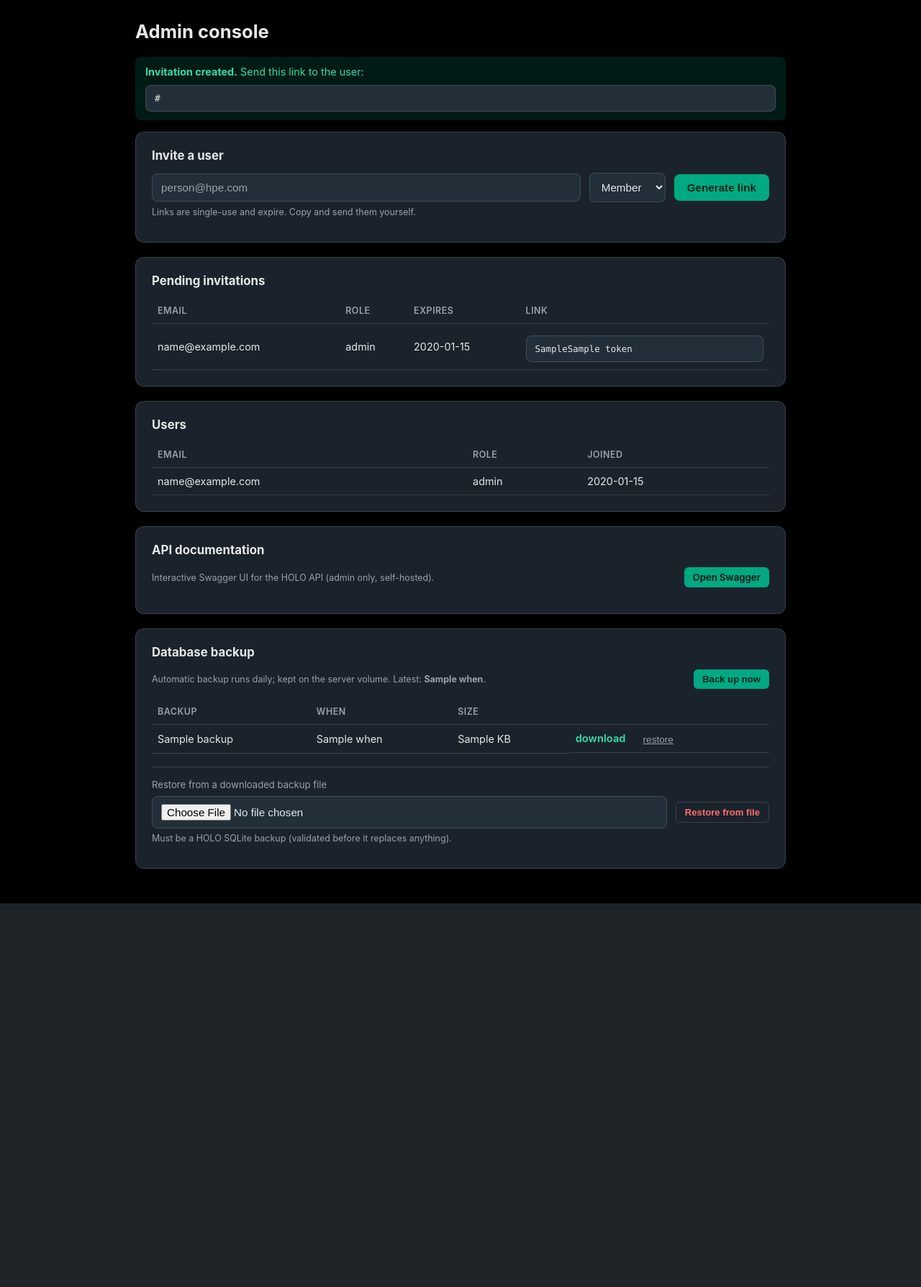
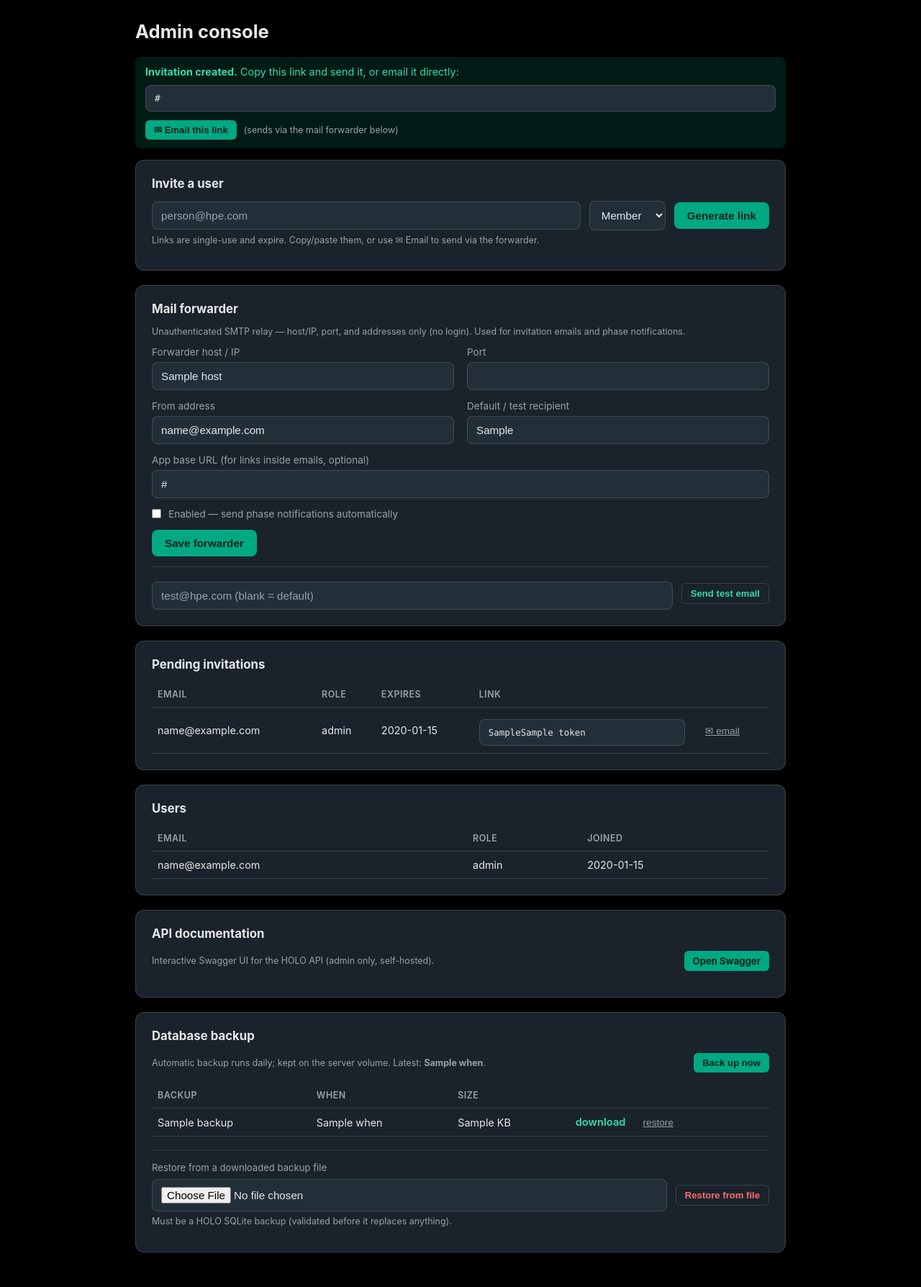
Before and after one commit to xod442/holo, a FastAPI app: template app/templates/admin_home.html in a window 1280 px wide. Shown: the part 71-1859 px from the top of the page at 72% size. Before the commit the page ends 1326 px from the top, so only its background shows below. Run offline with FastAPI, Linux system fonts and the light colour scheme; the template is opened without the code that fills it: most values are stand-ins (such as "Sample title", 1, 10 or a date in 2020).

Commit message:
feat: SMTP forwarder on admin console + email invitation links
- Mail forwarder config (host/port/from/default-to/enabled + send-test) now
  lives on the admin/manager console (/admin), next to invites; /admin/mail and
  /admin/mail/test redirect back there.
- Notifications page keeps notification lists/subscriptions and links to the
  console for the forwarder (single canonical config).
- Invitation links can be emailed via the forwarder: "Email this link" button
  in the create banner + per-row email action in Pending invitations
  (POST /admin/invite/{id}/email -> notifier.send). Requires host+from;
  graceful message when unconfigured. Copy/paste still available.

Co-Authored-By: Claude Opus 4.8 (1M context) <noreply@anthropic.com>

```diff
--- a/app/routes/notifications.py
+++ b/app/routes/notifications.py
@@ -35,6 +35,11 @@ def _guard(user):
 def _redirect(msg: str = "", ok: bool = True):
     suffix = f"?ok={1 if ok else 0}&msg={quote(msg)}" if msg else ""
     return RedirectResponse(f"/admin/notifications{suffix}", status_code=status.HTTP_303_SEE_OTHER)
+
+
+def _redirect_admin(msg: str = "", ok: bool = True):
+    suffix = f"?ok={1 if ok else 0}&msg={quote(msg)}" if msg else ""
+    return RedirectResponse(f"/admin{suffix}", status_code=status.HTTP_303_SEE_OTHER)
 
 
 @router.get("/admin/notifications", response_class=HTMLResponse)
@@ -78,7 +83,7 @@ def save_mail(request: Request, host: str = Form(""), port: int = Form(25),
     cfg.enabled = enabled == "1"
     db.add(cfg)
     db.commit()
-    return _redirect("Mail forwarder settings saved.")
+    return _redirect_admin("Mail forwarder settings saved.")
 
 
 @router.post("/admin/mail/test")
@@ -88,7 +93,7 @@ def test_mail(request: Request, to_address: str = Form(""),
     if blocked:
         return blocked
     ok, message = notifier.send_test(db, to_address)
-    return _redirect(message, ok=ok)
+    return _redirect_admin(message, ok=ok)
 
 
 @router.post("/admin/lists")
--- a/app/static/style.css
+++ b/app/static/style.css
@@ -137,6 +137,8 @@ input:disabled { background: rgba(255, 255, 255, .04); color: var(--muted); }
 .status-in-progress { background: rgba(59, 130, 246, .2); color: #7db1ff; }
 .status-complete { background: var(--success-bg); color: var(--hpe-green-dark); }
 .status-blocked { background: var(--danger-bg); color: #ffb4b4; }
+
+.email-invite-form { display: flex; align-items: center; gap: 10px; margin-top: 12px; }
 
 /* ---- backup ---- */
 .backup-head { display: flex; align-items: center; justify-content: space-between; gap: 14px; margin-bottom: 14px; flex-wrap: wrap; }
--- a/app/templates/admin_home.html
+++ b/app/templates/admin_home.html
@@ -7,10 +7,16 @@
 
 {% if new_invite_link %}
 <div class="alert success">
-  <strong>Invitation created.</strong> Send this link to the user:
+  <strong>Invitation created.</strong> Copy this link and send it, or email it directly:
   <div class="copy-row">
     <input class="copy-input" value="{{ new_invite_link }}" readonly onclick="this.select()">
   </div>
+  {% if new_invite_id %}
+  <form method="post" action="/admin/invite/{{ new_invite_id }}/email" class="email-invite-form">
+    <button class="btn btn-sm" type="submit">✉ Email this link</button>
+    <span class="hint" style="margin:0;">(sends via the mail forwarder below)</span>
+  </form>
+  {% endif %}
 </div>
 {% endif %}
 
@@ -25,14 +31,48 @@
     </select>
     <button class="btn" type="submit">Generate link</button>
   </form>
-  <p class="hint">Links are single-use and expire. Copy and send them yourself.</p>
+  <p class="hint">Links are single-use and expire. Copy/paste them, or use ✉ Email to send via the forwarder.</p>
+</section>
+
+<section class="card">
+  <h2>Mail forwarder</h2>
+  <p class="hint">Unauthenticated SMTP relay — host/IP, port, and addresses only (no login).
+    Used for invitation emails and phase notifications.</p>
+  <form method="post" action="/admin/mail">
+    <div class="grid2">
+      <label>Forwarder host / IP
+        <input type="text" name="host" value="{{ cfg.host }}" placeholder="smtp.hpe.com or 10.0.0.25">
+      </label>
+      <label>Port
+        <input type="number" name="port" value="{{ cfg.port }}" min="1" max="65535">
+      </label>
+      <label>From address
+        <input type="text" name="mail_from" value="{{ cfg.mail_from }}" placeholder="holo@hpe.com">
+      </label>
+      <label>Default / test recipient
+        <input type="text" name="default_to" value="{{ cfg.default_to }}" placeholder="te-team@hpe.com">
+      </label>
+    </div>
+    <label>App base URL <span class="muted">(for links inside emails, optional)</span>
+      <input type="text" name="app_base_url" value="{{ cfg.app_base_url }}" placeholder="https://theedge.ext.hpe.com/holo">
+    </label>
+    <label class="checkline">
+      <input type="checkbox" name="enabled" value="1" {% if cfg and cfg.enabled %}checked{% endif %}>
+      <span>Enabled — send phase notifications automatically</span>
+    </label>
+    <button class="btn" type="submit">Save forwarder</button>
+  </form>
+  <form method="post" action="/admin/mail/test" class="inline-form test-form">
+    <input type="text" name="to_address" placeholder="test@hpe.com (blank = default)">
+    <button class="btn ghost btn-sm" type="submit">Send test email</button>
+  </form>
 </section>
 
 <section class="card">
   <h2>Pending invitations</h2>
   {% if pending %}
   <table class="tbl">
-    <thead><tr><th>Email</th><th>Role</th><th>Expires</th><th>Link</th></tr></thead>
+    <thead><tr><th>Email</th><th>Role</th><th>Expires</th><th>Link</th><th></th></tr></thead>
     <tbody>
     {% for inv in pending %}
       <tr>
@@ -42,6 +82,11 @@
         <td>
           <input class="copy-input" value="{{ register_base }}{{ inv.token }}"
                  readonly onclick="this.select()">
+        </td>
+        <td>
+          <form method="post" action="/admin/invite/{{ inv.id }}/email">
+            <button class="btn-link dark" type="submit" title="Email this link to {{ inv.email }}">✉ email</button>
+          </form>
         </td>
       </tr>
     {% endfor %}
```
Also changed, not shown: app/notifier.py (+20 -0 lines), app/routes/admin.py (+38 -3 lines), app/templates/admin_notifications.html (+5 -30 lines).
